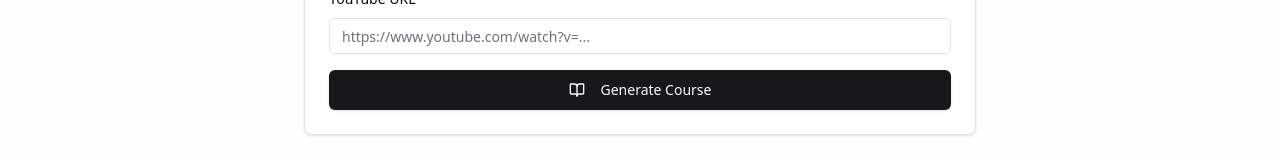
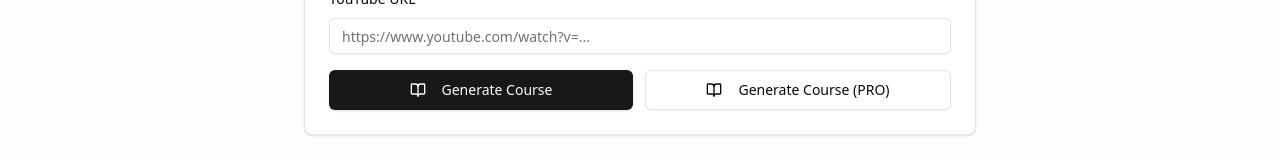
Before and after one commit to jfuginay/coursebuild, a Next.js app: page / in a window 1280 px wide. Shown: the part 413-573 px from the top of the page. Built offline with nearby package versions, Linux system fonts and the light colour scheme; no server answers; the database is empty.

Commit message:
added pro vs normal gen + showcase

```diff
--- a/src/components/CoursesShowcase.tsx
+++ b/src/components/CoursesShowcase.tsx
@@ -20,13 +20,19 @@ interface CoursesShowcaseProps {
 
 export default function CoursesShowcase({ limit = 6 }: CoursesShowcaseProps) {
   const router = useRouter();
-  const [courses, setCourses] = useState<Course[]>([]);
+  const [allCourses, setAllCourses] = useState<Course[]>([]);
+  const [displayedCourses, setDisplayedCourses] = useState<Course[]>([]);
+  const [coursesToShow, setCoursesToShow] = useState(limit);
   const [isLoading, setIsLoading] = useState(true);
   const [error, setError] = useState<string | null>(null);
 
   useEffect(() => {
     fetchCourses();
   }, []);
+
+  useEffect(() => {
+    setDisplayedCourses(allCourses.slice(0, coursesToShow));
+  }, [allCourses, coursesToShow]);
 
   const fetchCourses = async () => {
     try {
@@ -35,7 +41,7 @@ export default function CoursesShowcase({ limit = 6 }: CoursesShowcaseProps) {
       const data = await response.json();
 
       if (data.success) {
-        setCourses(data.courses.slice(0, limit));
+        setAllCourses(data.courses);
       } else {
         setError('Failed to fetch courses');
       }
@@ -45,6 +51,10 @@ export default function CoursesShowcase({ limit = 6 }: CoursesShowcaseProps) {
     } finally {
       setIsLoading(false);
     }
+  };
+
+  const handleShowMore = () => {
+    setCoursesToShow(prev => prev + 6);
   };
 
   const extractVideoId = (url: string): string => {
@@ -121,7 +131,7 @@ export default function CoursesShowcase({ limit = 6 }: CoursesShowcaseProps) {
     );
   }
 
-  if (courses.length === 0) {
+  if (allCourses.length === 0) {
     return (
       <div className="w-full max-w-6xl mx-auto space-y-8">
         <div className="text-center space-y-4">
@@ -143,12 +153,12 @@ export default function CoursesShowcase({ limit = 6 }: CoursesShowcaseProps) {
           Featured Courses
         </h2>
         <p className="text-lg text-muted-foreground">
-          Explore AI-generated courses from the community
+          Explore Community Created Courses
         </p>
       </div>
 
       <div className="grid grid-cols-1 md:grid-cols-2 lg:grid-cols-3 gap-6">
-        {courses.map((course) => {
+        {displayedCourses.map((course) => {
           const videoId = extractVideoId(course.youtube_url);
           const thumbnailUrl = videoId
             ? `https://img.youtube.com/vi/${videoId}/maxresdefault.jpg`
@@ -232,10 +242,10 @@ export default function CoursesShowcase({ limit = 6 }: CoursesShowcaseProps) {
         })}
       </div>
 
-      {courses.length >= limit && (
+      {displayedCourses.length < allCourses.length && (
         <div className="text-center">
-          <Button variant="outline" size="lg">
-            View All Courses
+          <Button variant="outline" size="lg" onClick={handleShowMore}>
+            Show More Courses
             <ExternalLink className="ml-2 h-4 w-4" />
           </Button>
         </div>
--- a/src/pages/api/analyze-video.ts
+++ b/src/pages/api/analyze-video.ts
@@ -224,7 +224,7 @@ export default async function handler(
   }
 
   try {
-    const { youtubeUrl } = req.body;
+    const { youtubeUrl, useEnhanced } = req.body;
 
     if (!youtubeUrl) {
       return res.status(400).json({ error: 'YouTube URL is required' });
@@ -256,9 +256,10 @@ export default async function handler(
 
     console.log('✅ Course created:', course.id);
 
-    // Step 2: Call Enhanced Quiz Service with visual questions support
+    // Step 2: Call appropriate service based on useEnhanced flag
+    const serviceName = useEnhanced ? 'enhanced-quiz-service' : 'gemini-quiz-service';
     const edgeResponse = await fetch(
-      `${process.env.NEXT_PUBLIC_SUPABASE_URL}/functions/v1/enhanced-quiz-service`,
+      `${process.env.NEXT_PUBLIC_SUPABASE_URL}/functions/v1/${serviceName}`,
       {
         method: 'POST',
         headers: {
@@ -287,7 +288,7 @@ export default async function handler(
     }
 
     const edgeData = await edgeResponse.json();
-    console.log('✅ Enhanced Quiz Service completed successfully!');
+    console.log(`✅ ${serviceName} completed successfully!`);
     console.log(`   - Questions generated: ${edgeData.questions?.length || 0}`);
     console.log(`   - Visual questions: ${edgeData.enhanced_features?.visual_questions_count || 0}`);
     console.log(`   - Video summary: ${edgeData.video_summary?.substring(0, 100) || 'N/A'}...`);
@@ -315,6 +316,7 @@ export default async function handler(
     console.log(`   - Course ID: ${course.id}`);
     console.log(`   - Total segments: ${transformedData.segments?.length || 0}`);
     console.log(`   - Enhanced features: ${JSON.stringify(transformedData.enhanced_features)}`);
+    console.log(`   - Service used: ${serviceName}`);
 
     return res.status(200).json({
       success: true,
@@ -326,7 +328,8 @@ export default async function handler(
         visual_questions: edgeData.enhanced_features?.visual_questions_count || 0,
         segments_created: transformedData.segments?.length || 0,
         video_duration: transformedData.duration,
-        visual_moments: edgeData.visual_moments?.length || 0
+        visual_moments: edgeData.visual_moments?.length || 0,
+        service_used: serviceName
       }
     });
 
--- a/src/pages/index.tsx
+++ b/src/pages/index.tsx
@@ -62,12 +62,13 @@ export default function Home() {
     register,
     handleSubmit,
     formState: { errors },
-    reset
+    reset,
+    watch
   } = useForm<CourseGenerationFormData>({
     resolver: zodResolver(courseGenerationSchema)
   });
 
-  const handleGenerateCourse = async (data: CourseGenerationFormData) => {
+  const generateCourse = async (data: CourseGenerationFormData, useEnhanced: boolean = false) => {
     setIsLoading(true);
     setError(null);
 
@@ -79,6 +80,7 @@ export default function Home() {
         },
         body: JSON.stringify({
           youtubeUrl: data.youtubeUrl,
+          useEnhanced: useEnhanced,
         }),
       });
 
@@ -90,7 +92,7 @@ export default function Home() {
       const result: ApiResponse = await response.json();
 
       if (result.success) {
-        toast.success('Course generated successfully!');
+        toast.success(`Course generated successfully${useEnhanced ? ' (PRO)' : ''}!`);
         reset();
 
         // Navigate to create page with course data
@@ -112,6 +114,9 @@ export default function Home() {
       setIsLoading(false);
     }
   };
+
+  const handleGenerateCourse = (data: CourseGenerationFormData) => generateCourse(data, false);
+  const handleGenerateCoursePro = (data: CourseGenerationFormData) => generateCourse(data, true);
 
   return (
     <div className="min-h-screen bg-gradient-to-b from-background to-muted/20">
@@ -160,9 +165,11 @@ export default function Home() {
                   )}
                 </div>
 
+                <div className="flex gap-3">
                   <Button
-                  type="submit"
-                  className="w-full"
+                    type="button"
+                    onClick={handleSubmit(handleGenerateCourse)}
+                    className="flex-1"
                     disabled={isLoading}
                     size="lg"
                   >
@@ -178,6 +185,28 @@ export default function Home() {
                       </>
                     )}
                   </Button>
+
+                  <Button
+                    type="button"
+                    onClick={handleSubmit(handleGenerateCoursePro)}
+                    className="flex-1"
+                    disabled={isLoading}
+                    size="lg"
+                    variant="outline"
+                  >
+                    {isLoading ? (
+                      <>
+                        <Loader2 className="mr-2 h-4 w-4 animate-spin" />
+                        Generating Course...
+                      </>
+                    ) : (
+                      <>
+                        <BookOpen className="mr-2 h-4 w-4" />
+                        Generate Course (PRO)
+                      </>
+                    )}
+                  </Button>
+                </div>
               </form>
             </CardContent>
           </Card>
```
Lines whose indentation alone changed are shown as unchanged.
